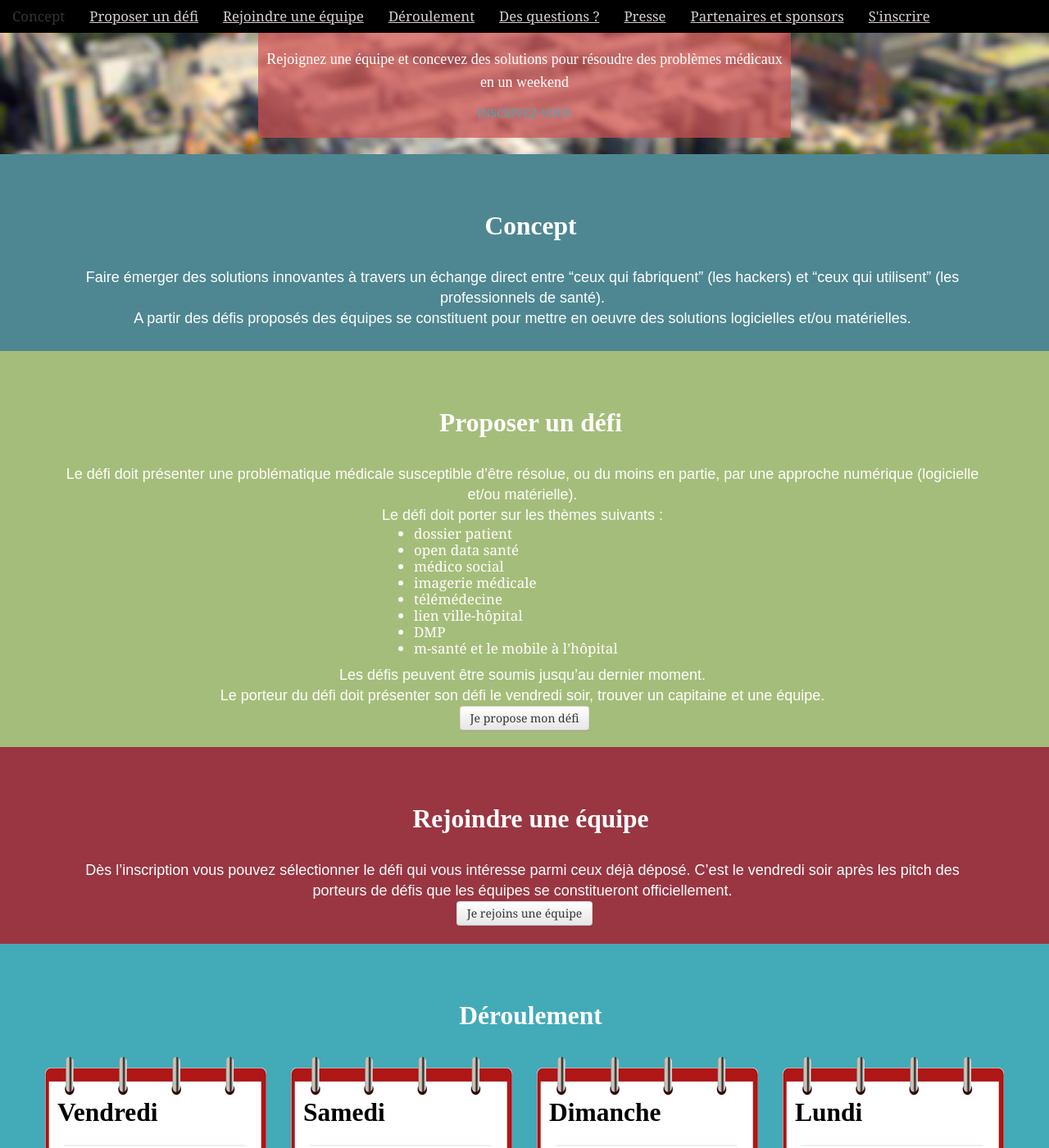
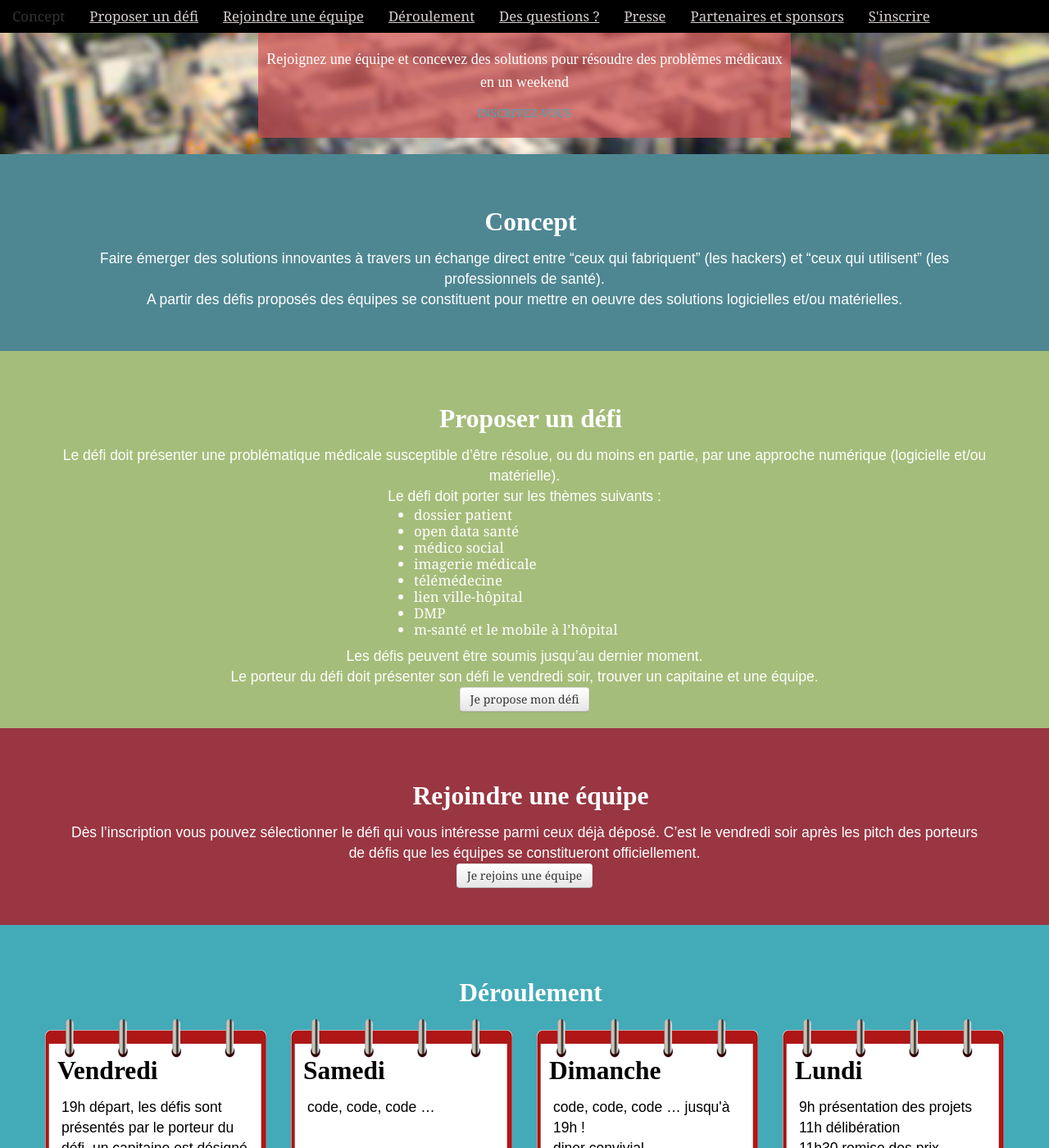
Before and after one commit to AlsaceDigitale/medhack, a Jekyll site: the page index.html, which Jekyll copies as it is, in a window 1280 px wide and 1400 px high, scrolled down 480 px. Shown: the whole window at 82% size. Built offline with Jekyll 4.4.1, drawn with Linux system fonts in a browser that asks for light colours; some web fonts are replaced; some of the changed text lies outside the part shown.

Commit message:
calendar

```diff
--- a/css/style.css
+++ b/css/style.css
@@ -140,15 +140,16 @@
 
 section h2 {
     font-family: Fauna One;
-    margin : 48px 0px 30px 15px;
+    margin : 55px 0px 25px 15px;
+    line-height: 15px;
 
 }
 
 section p {
     font-family: arial;
-    font-size: 18px;
+    font-size: 17.5px;
     line-height: 25px;
-    margin : 0px 20px 0px 15px;
+    margin : 0px 20px 0px 20px;
 }
 
 .theme {
@@ -205,7 +206,7 @@
 .calbox {
   border: black solid 0px;
   padding: 0px -5px 0px 4px;
-  height: 270px;
+  height: 280px;
   background: url('../img/calendar.png')no-repeat;
   color: black;
   width: 270px;
--- a/index.html
+++ b/index.html
@@ -155,7 +155,7 @@
             <div class="span3 calbox">
                 <h2>Dimanche</h2>
 
-                <p>code, code, code … juqu'a 19h</p>
+             <p>code, code, code … jusqu'à 19h ! </p>
 
                 <p>diner convivial</p>
 
```
Also changed, not shown: img/calendar.png, 2 other files.
